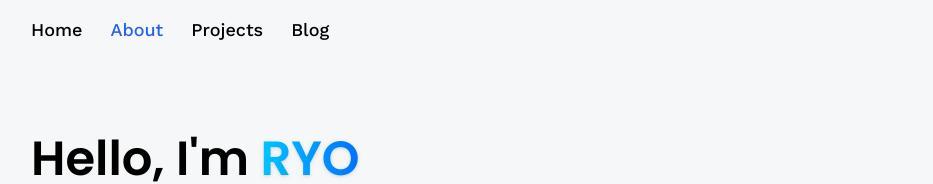
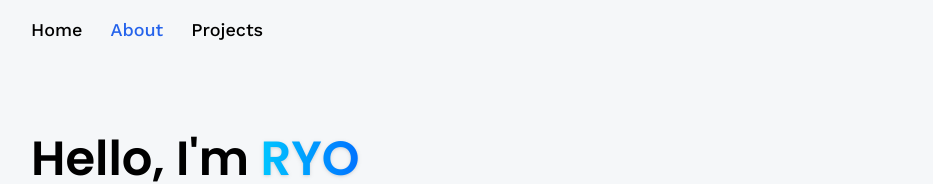
Before and after one commit to ryoAccount/portfolio3D, a React (Vite) app: page /about in a window 1280 px wide. Shown: the top 184 px of the page, without its empty margins (161-1094 px from the left). Built offline with nearby package versions, Linux system fonts and the light colour scheme; no server answers.

Commit message:
Update Navbar.jsx -  恥ずかしいからリンク消した。

```diff
--- a/src/components/Navbar.jsx
+++ b/src/components/Navbar.jsx
@@ -13,9 +13,6 @@ const Navbar = () => {
         <NavLink to='/projects' className={({ isActive }) => isActive ? "text-blue-600" : "text-black"}>
           Projects
         </NavLink>
-        <a href='https://blog-ryocv.vercel.app/' target='_blank' rel='noreferrer' className="text-black">
-          Blog
-        </a>
       </nav>
     </header>
   );
```
